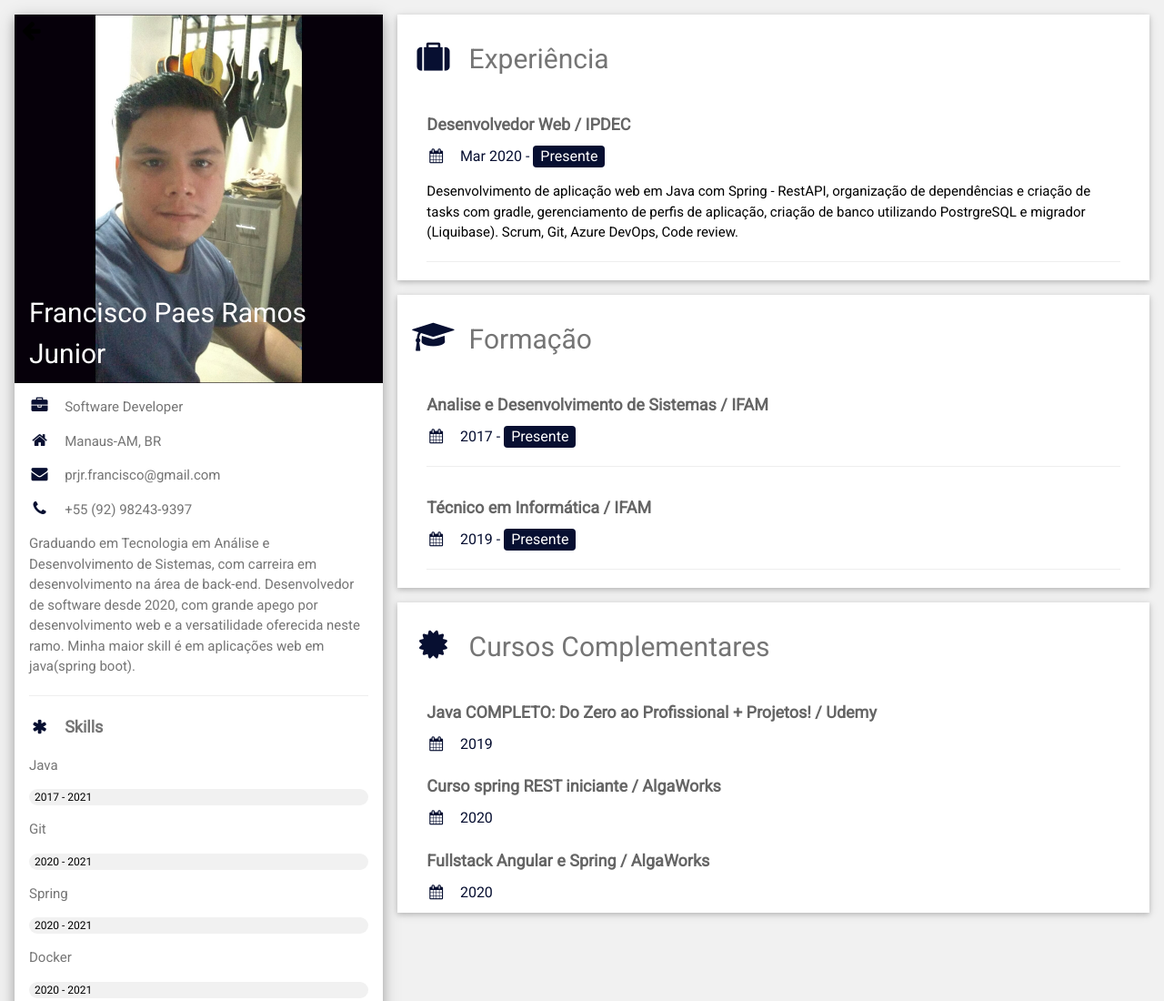
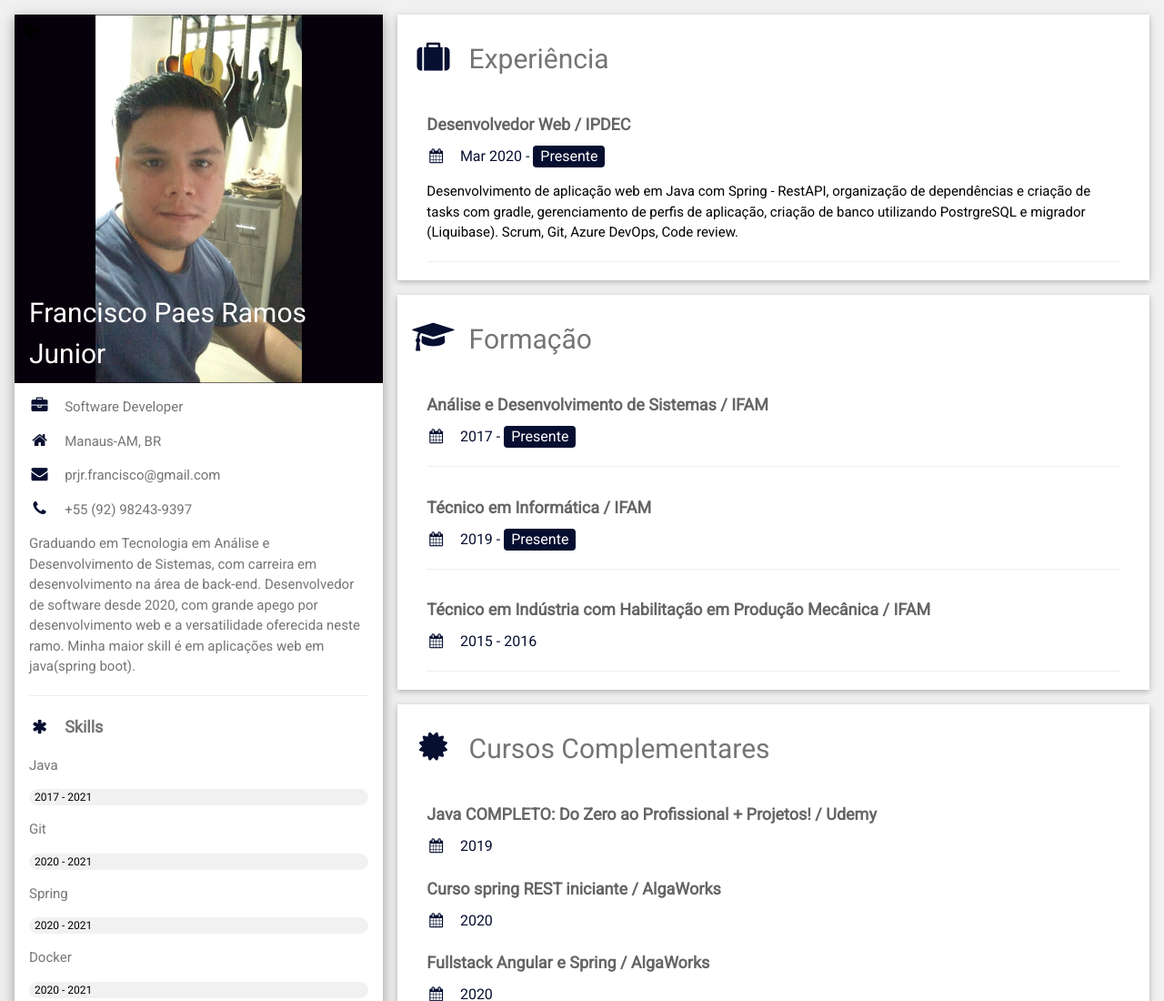
Before and after one commit to prjrfco/prjrfco.github.io, a plain HTML site: page curriculum.html in a window 1280 px wide. Shown: the top 1100 px of the page at 91% size. Drawn offline with Linux system fonts and the light colour scheme.

Commit message:
Atualização do currículo

```diff
--- a/curriculum.html
+++ b/curriculum.html
@@ -105,7 +105,7 @@ html,body,h1,h2,h3,h4,h5,h6 {font-family: "Roboto", sans-serif}
         <h2 class="w3-text-grey w3-padding-16"><i class="fa fa-graduation-cap fa-fw w3-margin-right w3-xxlarge w3-text-customBlue"></i>Formação</h2>
 
         <div class="w3-container">
-          <h5 class="w3-opacity"><b>Analise e Desenvolvimento de Sistemas / IFAM</b></h5>
+          <h5 class="w3-opacity"><b>Análise e Desenvolvimento de Sistemas / IFAM</b></h5>
           <h6 class="w3-text-customBlue"><i class="fa fa-calendar fa-fw w3-margin-right"></i>2017 - <span class="w3-tag w3-customBlue w3-round">Presente</span></h6>
           <hr>
         </div>
@@ -113,6 +113,12 @@ html,body,h1,h2,h3,h4,h5,h6 {font-family: "Roboto", sans-serif}
         <div class="w3-container">
           <h5 class="w3-opacity"><b>Técnico em Informática / IFAM</b></h5>
           <h6 class="w3-text-customBlue"><i class="fa fa-calendar fa-fw w3-margin-right"></i>2019 - <span class="w3-tag w3-customBlue w3-round">Presente</span></h6>
+          <hr>
+        </div>
+
+        <div class="w3-container">
+          <h5 class="w3-opacity"><b>Técnico em Indústria com Habilitação em Produção Mecânica / IFAM</b></h5>
+          <h6 class="w3-text-customBlue"><i class="fa fa-calendar fa-fw w3-margin-right"></i>2015 - 2016</h6>
           <hr>
         </div>
 
```
